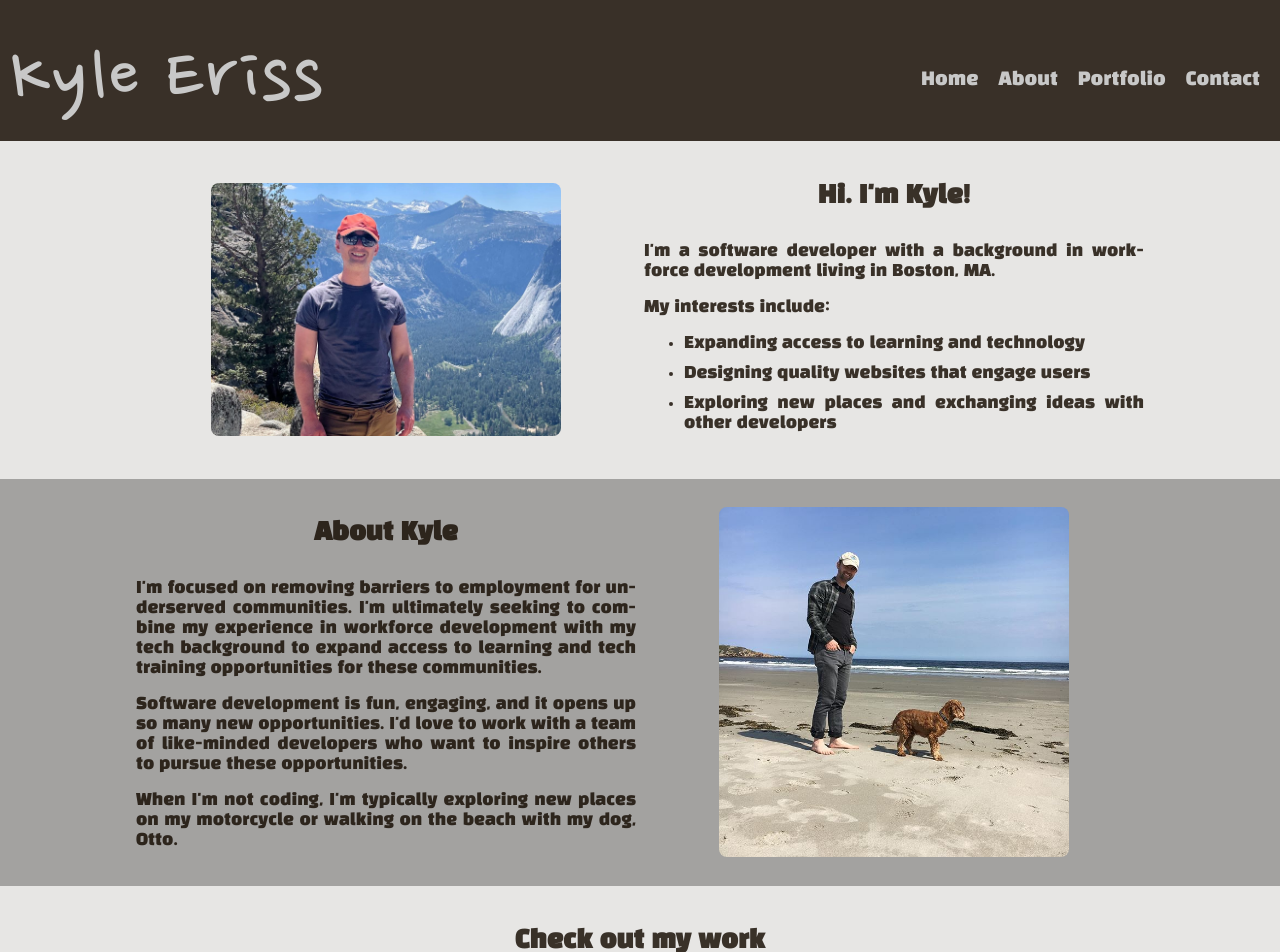
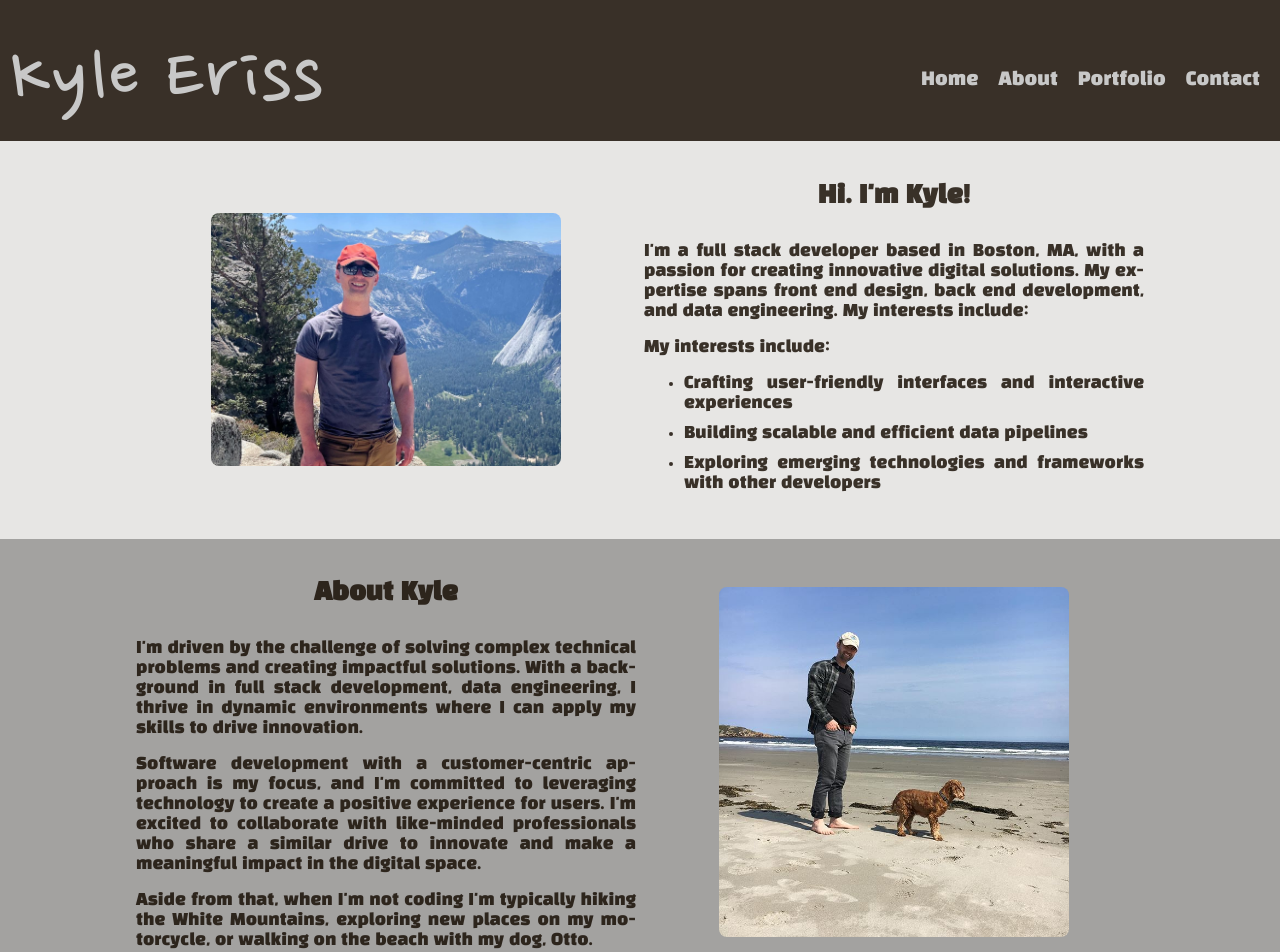
Before and after one commit to KyleEriss/my-react-portfolio, a React (Create React App) app: page / in a window 1280 px wide. Shown: the top 952 px of the page. Built offline with nearby package versions, Linux system fonts and the light colour scheme.

Commit message:
Revising Home and About Me sections

```diff
--- a/src/components/About/About.js
+++ b/src/components/About/About.js
@@ -1,40 +1,36 @@
-import { React, Component } from 'react';
-import OttoPicture from '../../images/otto2.JPG';
-import './About.css';
+import { React, Component } from "react";
+import OttoPicture from "../../images/otto2.JPG";
+import "./About.css";
 
 export default class About extends Component {
   render() {
     return (
-            <article id='about'>
-                <div className='about'>
-
-                    <div className='itemAbout'>
-
-                        <div className='title'>About Kyle</div>
-
-                            I'm focused on removing barriers to employment for underserved communities. I'm ultimately seeking to
-                            combine my experience in workforce development with my tech background to expand access to learning and
-                            tech training opportunities for these communities.
-
+      <article id="about">
+        <div className="about">
+          <div className="itemAbout">
+            <div className="title">About Kyle</div>
+              I'm driven by the challenge of solving complex technical problems
+              and creating impactful solutions. With a background in full stack
+              development, data engineering, I thrive in dynamic environments
+              where I can apply my skills to drive innovation.
             <p>
-                            Software development is fun, engaging, and it opens up so many new opportunities. I'd love to work with
-                            a team of like-minded developers who want to inspire others to pursue these opportunities.
+              Software development with a customer-centric approach is my focus, and I'm committed to
+              leveraging technology to create a positive experience for users.
+              I'm excited to collaborate with like-minded professionals who
+              share a similar drive to innovate and make a meaningful impact in
+              the digital space.
             </p>
-
             <p>
-                            When I'm not coding, I'm typically exploring new places on my motorcycle or walking on the beach with
-                            my dog, Otto.
+              Aside from that, when I'm not coding I'm typically hiking the White Mountains, exploring new places on my
+              motorcycle, or walking on the beach with my dog, Otto.
             </p>
-
           </div>
 
-                    <div className='itemAbout'>
-                        <img src={OttoPicture} className='profilePictures' />
+          <div className="itemAbout">
+            <img src={OttoPicture} className="profilePictures" />
           </div>
-
         </div>
       </article>
-
-        )
+    );
   }
 }
--- a/src/components/Home/Home.js
+++ b/src/components/Home/Home.js
@@ -1,39 +1,37 @@
-import { React, Component } from 'react';
-import './Home.css';
-import YosemiteProfile from '../../images/YosemiteProfile.JPG';
+import { React, Component } from "react";
+import "./Home.css";
+import YosemiteProfile from "../../images/YosemiteProfile.JPG";
 
 export default class Home extends Component {
   render() {
     return (
-            <article id='home'>
-                <div className='home'>
-
-                    <div className='itemHome'>
-                        <img src={YosemiteProfile} className='profilePictures' />
+      <article id="home">
+        <div className="home">
+          <div className="itemHome">
+            <img src={YosemiteProfile} className="profilePictures" />
           </div>
 
-                    <div className='itemHome'>
+          <div className="itemHome">
+            <div className="title">Hi. I'm Kyle!</div>
 
-                    <div className='title'>Hi. I'm Kyle!</div>
-
-                        <div className='itemText'>
-                            I'm a software developer with a background in workforce development living in Boston, MA.
-
-
+            <div className="itemText">
+                 I'm a full stack developer based in Boston, MA, with a passion for
+                 creating innovative digital solutions. My expertise spans front
+                 end design, back end development, and data engineering. My
+                 interests include:
               <p>My interests include:</p>
-
               <ul className="bulletpoints">
-                                <li>Expanding access to learning and technology</li>
-                                <li>Designing quality websites that engage users</li>
-                                <li>Exploring new places and exchanging ideas with other developers</li>
+                <li>Crafting user-friendly interfaces and interactive experiences</li>
+                <li>Building scalable and efficient data pipelines</li>
+                <li>
+                  Exploring emerging technologies and frameworks with other
+                  developers
+                </li>
               </ul>
             </div>
-
           </div>
-
         </div>
       </article>
-
-        )
+    );
   }
 }
```
Lines whose indentation alone changed are shown as unchanged.
